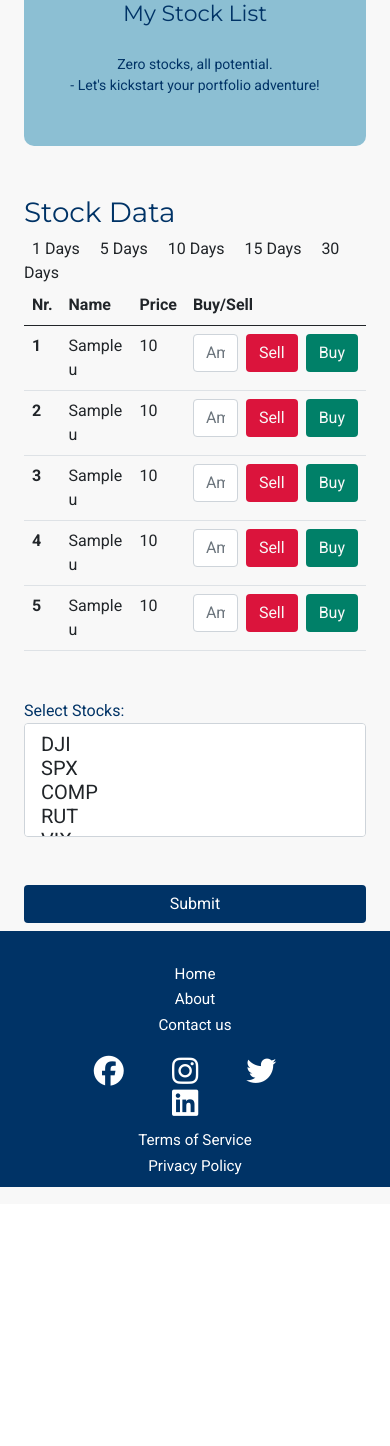
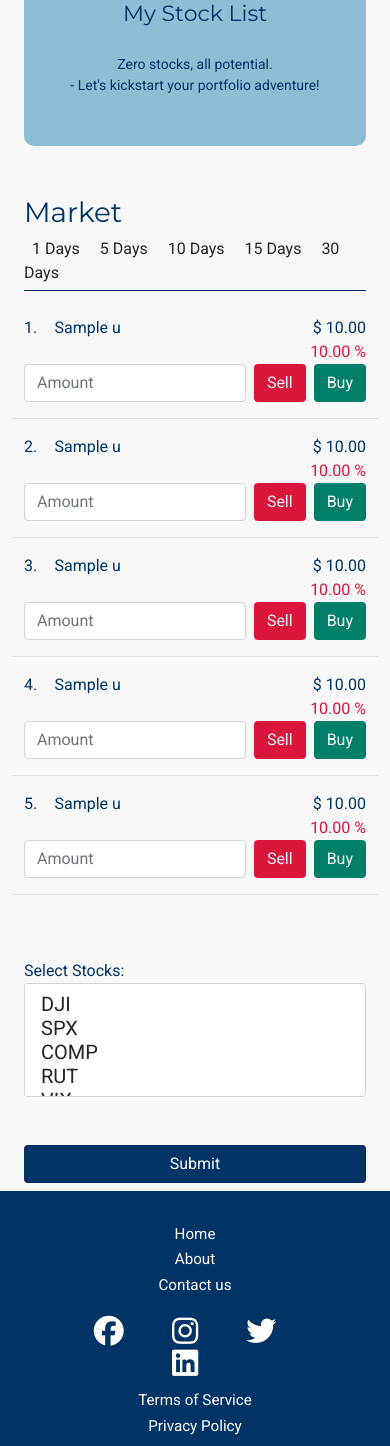
Before and after one commit to e-kai00/finFlare, a Django app: page /markets/markets/ in a window 390 px wide. Shown: the part 611-2057 px from the top of the page. Before the commit the page ends 1798 px from the top, so only its background shows below. Run offline with Django 4.2, Linux system fonts and the light colour scheme; tables that the repository leaves empty hold one stand-in row (values such as "Sample post"); a database or web service that is not in the repository returns one stand-in record (values such as "Sample title"); data that the repository does not hold is empty; some libraries are stand-ins or nearby versions.

Commit message:
Add grid to make table responsive

```diff
--- a/markets/static/markets/css/markets.css
+++ b/markets/static/markets/css/markets.css
@@ -1,3 +1,7 @@
+.market-container {
+    padding: 0!important;
+}
+
 #btn-buy {
     background-color: var(--accent-color-1);
     color: var(--background-color);
@@ -9,3 +13,34 @@
     color: var(--background-color);
     transition: transform 0.3s ease;
 }
+
+.top-section {
+    display: flex;
+    align-items: baseline;
+}
+
+#market-hr {
+    width: 100%!important;
+}
+
+.company-info {
+    display: flex;
+    justify-content: space-between;
+}
+
+#percentage {
+    text-align: right;
+}
+
+.right-align {
+    text-align: right;
+}
+
+/* Media queries */
+
+@media (min-width: 768px) {
+    .company-info {
+        justify-content: unset;
+    }
+
+}
--- a/markets/templates/markets/markets.html
+++ b/markets/templates/markets/markets.html
@@ -1,5 +1,6 @@
 {% extends "base.html" %}
 {% load static %}
+{% load humanize %}
 
 {% block extra_css %}
   <link rel="stylesheet" href="{% static 'markets/css/markets.css' %}" />
@@ -23,17 +24,22 @@
           {% include 'accounts/my_wallet.html' %}
         </div>
         <div class="col-md-8">
-          <div class="top-section">
-            <h1>Stock Data</h1>
+          <div class="row top-section">
+              <div class="col-md-4">
+                <h1>Market</h1>
+              </div>
+              <div class="col-md-8">
                 <a href="#" class="m-2 text-decoration-none text-dark">1 Days</a>
                 <a href="#" class="m-2 text-decoration-none text-dark">5 Days</a>
                 <a href="#" class="m-2 text-decoration-none text-dark">10 Days</a>
                 <a href="#" class="m-2 text-decoration-none text-dark">15 Days</a>
                 <a href="#" class="m-2 text-decoration-none text-dark">30 Days</a>
               </div>
+          </div>
+          <hr id="market-hr">
 
           <table class="table mb-5">
-            <thead>
+            {% comment %} <thead>
               <tr>
                 <th scope="col">Nr.</th>
                 <th scope="col">Name</th>
@@ -41,26 +47,35 @@
                 <th scope="col" class="d-none d-lg-table-cell">Percentage</th>
                 <th scope="col">Buy/Sell</th>
               </tr>
-            </thead>
+            </thead> {% endcomment %}
             <tbody>
+              <div class="container market-container">
                 {% for stock_info in stock_data %}
-              <tr>
-                <th scope="row">{{forloop.counter}}</th>
-                <td>{{ stock_info.name }}</td>
-                <td>{{ stock_info.price }}</td>
-                <td class="d-none d-lg-table-cell" style="color: {% if stock_info.price_movement.movement == 'Up' %}#008068{% else %}#db143c{% endif %};">
+                  <div class="row border-bottom pb-3 mb-3">
+                    <div class="col-1">
+                      <div>{{forloop.counter}}.</div>
+                    </div>
+                    <div class="col-6 col-md-2 pr-0">
+                      <div>{{ stock_info.name }}</div>
+                    </div>
+                    <div class="col-5 col-md-3">
+                      <div class="right-align">$ {{ stock_info.price|floatformat:2|intcomma }}</div>
+                    </div>
+                    <div class="col-12 col-md-2">
+                      <div id="percentage" style="color: {% if stock_info.price_movement.movement == 'Up' %}#008068{% else %}#db143c{% endif %};">
                         {{ stock_info.price_movement.percentage|floatformat:2 }} %
-                </td>
-                <td>
+                      </div>
+                    </div>
+                    <div class="col-12 col-md-4">
                       <div class="d-flex align-items-center">
-                    <input type="text" class="form-control me-2" placeholder="Amount" aria-label="multiple select example"
-                    name="stockSelector">
+                        <input type="text" class="form-control me-2" placeholder="Amount" aria-label="multiple select example" name="stockSelector">
                         <button type="button" id="btn-sell" class="btn me-2">Sell</button>
                         <button type="button"  id="btn-buy" class="btn">Buy</button>
                       </div>
-                </td>
-              </tr>
+                    </div>
+                  </div>
                 {% endfor %}
+              </div>
             </tbody>
           </table>
 
@@ -78,7 +93,6 @@
                 <input class="btn btn-signup" type="submit" value="Submit">
             </div>
           </form>
-
         </div>
       </div>
   </div>
```
Lines whose indentation alone changed are shown as unchanged.
